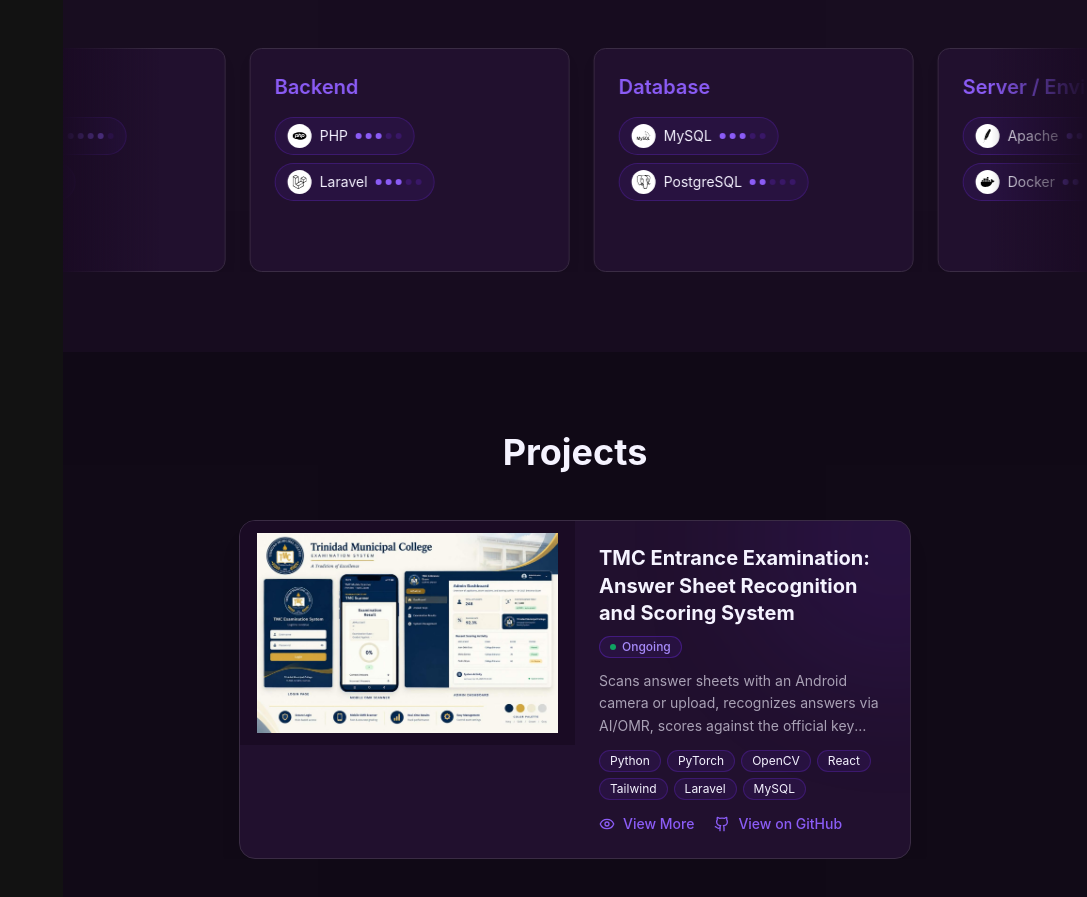
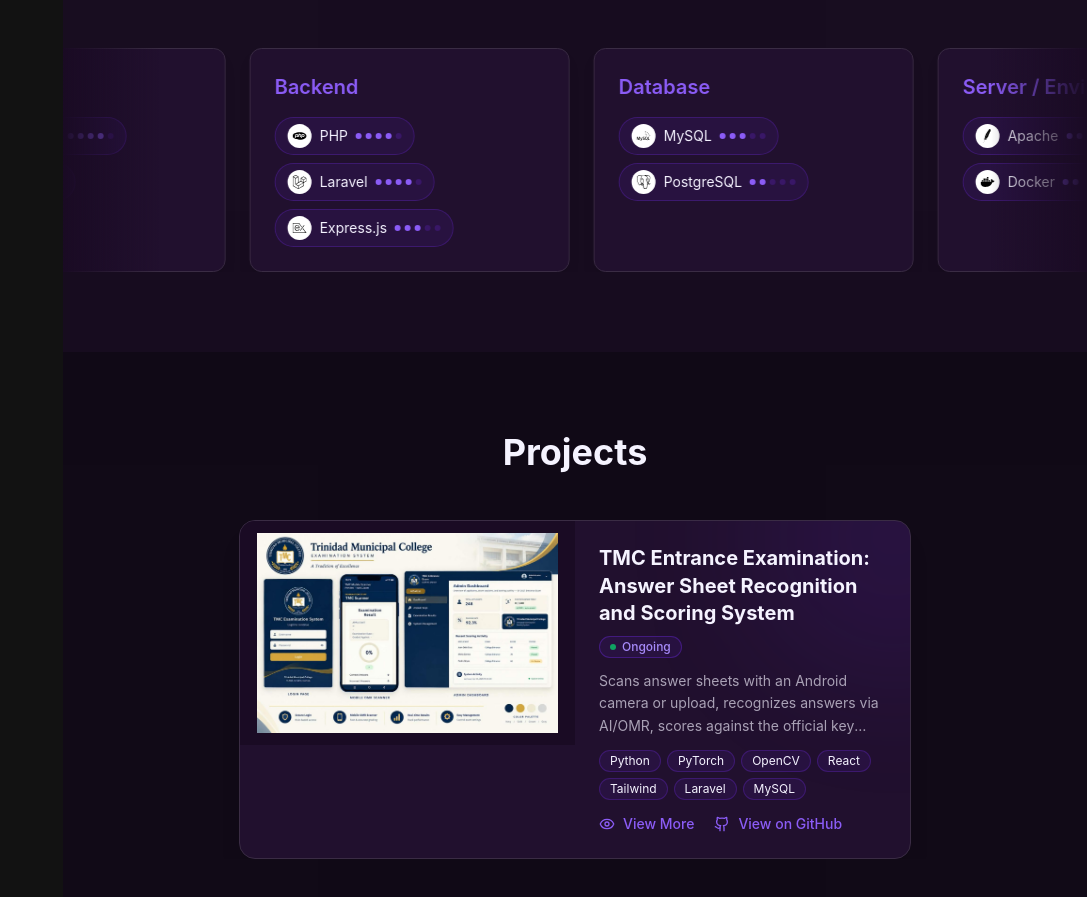
Before and after one commit to Jamesss09/Portfolio, a React (Vite) app in the folder my-portfolio/: page / in a window 1280 px wide. Shown: the part 1822-2719 px from the top of the page, without its empty margins (193-1280 px from the left). Built offline with nearby package versions, Linux system fonts and the light colour scheme.

Commit message:
Add Express.js to backend skills, raise PHP and Laravel to 4/5

```diff
--- a/my-portfolio/shared/portfolio.ts
+++ b/my-portfolio/shared/portfolio.ts
@@ -198,7 +198,7 @@ export const facts: PortfolioFact[] = [
 export const skillCategories = [
   { title: 'Frontend', skills: ['React.js', 'JavaScript', 'TypeScript'] },
   { title: 'Mobile', skills: ['React Native', 'Expo'] },
-  { title: 'Backend', skills: ['PHP', 'Laravel'] },
+  { title: 'Backend', skills: ['PHP', 'Laravel', 'Express.js'] },
   { title: 'Database', skills: ['MySQL', 'PostgreSQL'] },
   { title: 'Server / Environment', skills: ['Apache', 'Docker'] },
   { title: 'Version Control', skills: ['Git', 'GitHub'] },
--- a/my-portfolio/src/components/Skills.tsx
+++ b/my-portfolio/src/components/Skills.tsx
@@ -7,6 +7,7 @@ import {
   siTypescript,
   siPhp,
   siLaravel,
+  siExpress,
   siMysql,
   siPostgresql,
   siApache,
@@ -44,8 +45,9 @@ const skillCategories: { title: string; skills: Skill[] }[] = [
   {
     title: 'Backend',
     skills: [
-      { name: 'PHP', icon: { kind: 'simple', icon: siPhp }, level: 3 },
-      { name: 'Laravel', icon: { kind: 'simple', icon: siLaravel }, level: 3 },
+      { name: 'PHP', icon: { kind: 'simple', icon: siPhp }, level: 4 },
+      { name: 'Laravel', icon: { kind: 'simple', icon: siLaravel }, level: 4 },
+      { name: 'Express.js', icon: { kind: 'simple', icon: siExpress }, level: 3 },
     ],
   },
   {
```
